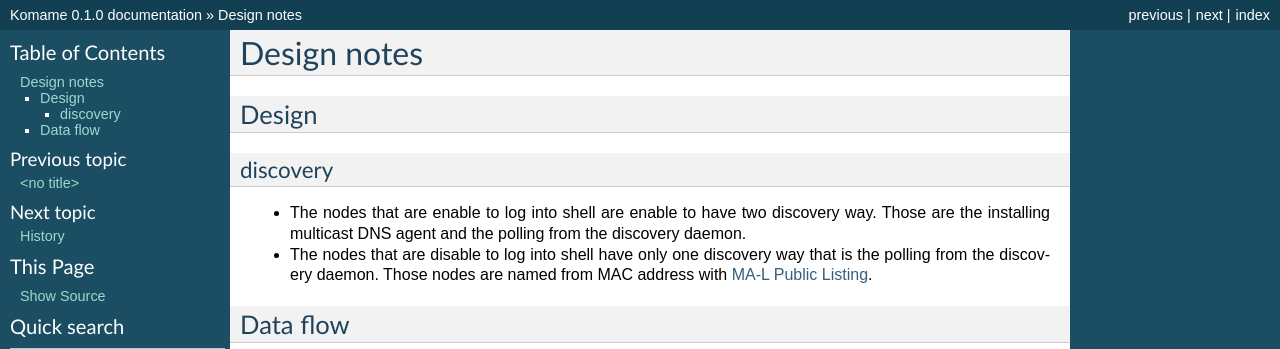
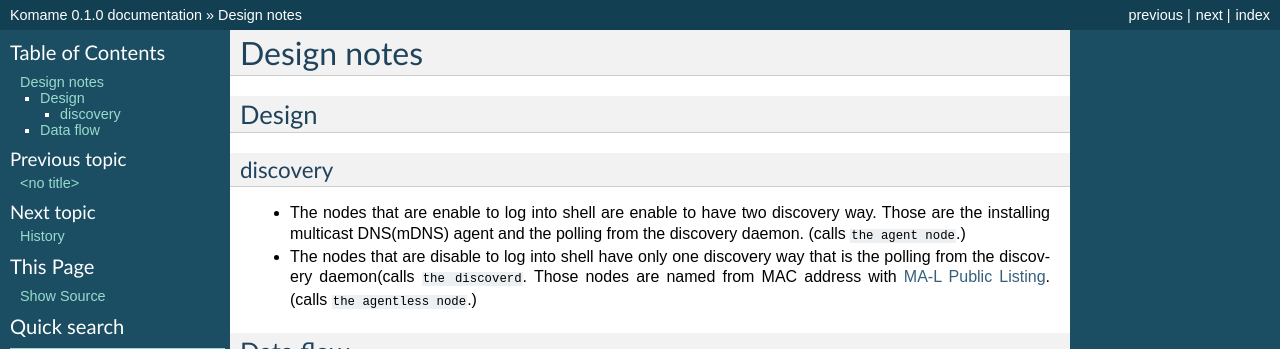
Before and after one commit to mkouhei/komame, a Sphinx documentation site: the page built from docs/source/design-notes.rst, in a window 1280 px wide, cut to the strip 0-349 px from the top of the page. Built offline with Sphinx 7.4.7, drawn with Linux system fonts in a browser that asks for light colours.

Commit message:
Updates discovery description.
Signed-off-by: Kouhei Maeda <mkouhei@palmtb.net>

```diff
--- a/docs/source/design-notes.rst
+++ b/docs/source/design-notes.rst
@@ -9,9 +9,10 @@
 ---------
 
 * The nodes that are enable to log into shell are enable to have two discovery way.
-  Those are the installing multicast DNS agent and the polling from the discovery daemon.
+  Those are the installing multicast DNS(mDNS) agent and the polling from the discovery daemon. (calls ``the agent node``.)
+
 * The nodes that are disable to log into shell have only one discovery way
-  that is the polling from the discovery daemon. Those nodes are named from MAC address with `MA-L Public Listing <http://standards.ieee.org/develop/regauth/oui/public.html>`_.
+  that is the polling from the discovery daemon(calls ``the discoverd``. Those nodes are named from MAC address with `MA-L Public Listing <http://standards.ieee.org/develop/regauth/oui/public.html>`_. (calls ``the agentless node``.)
 
 Data flow
 =========
```
